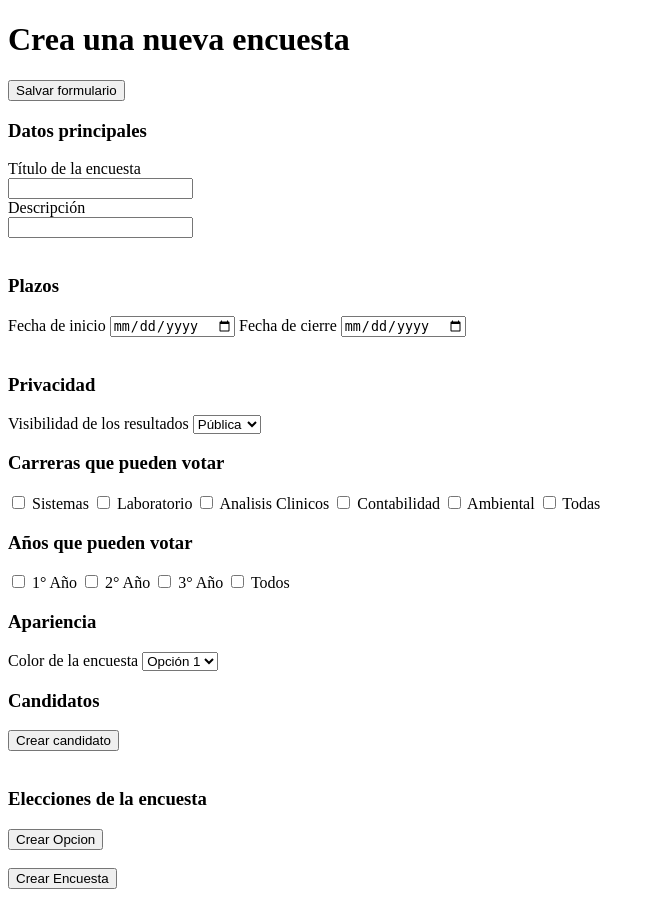
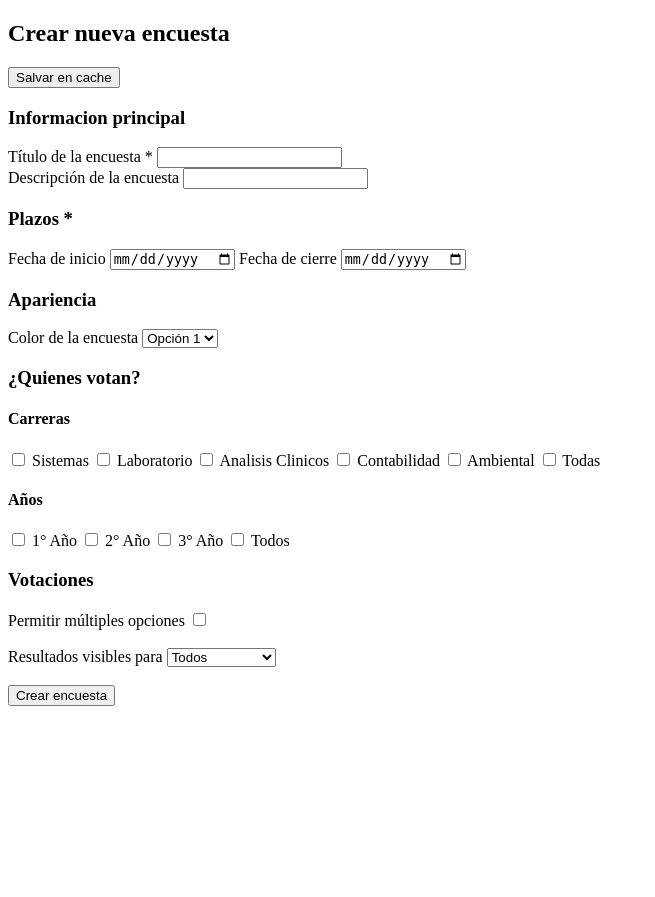
Before and after one commit to ExequielSoria/encuestas-institucionales, a PHP site: page /app/views/createPoll.php in a window 1280 px wide. Shown: the whole page, without its empty margins (0-655 px from the left). After the commit the page ends 706 px from the top, so only its background shows below. Run offline with PHP 8.4, Linux system fonts and the light colour scheme.

Commit message:
Reestructuracion al sistema de carga de encuestas

```diff
--- a/app/views/createPoll.php
+++ b/app/views/createPoll.php
@@ -21,63 +21,57 @@ $years = $form_data['years'] ?? [];
 </head>
 <body>
 
-    <h1>Crea una nueva encuesta</h1>
-
 
   <form action="?controller=Polls&action=validatePoll" method="POST">
 
-        <button type="submit" name="saveForm">Salvar formulario</button>
+    <h2>Crear nueva encuesta</h2>
 
-        <h3>Datos principales</h3>
+    <button type="submit" name="saveForm">Salvar en cache</button>
 
-        <label for="title">Título de la encuesta</label>
-        <br>
-        <input type="text" id="title" name="title" value="<?= htmlspecialchars($form_data['title'] ?? '') ?>" notrequired>
+    <h3>Informacion principal</h3>
+
+    <label for="title">Título de la encuesta *</label>
+    <input type="text" id="title" name="title" value="<?= htmlspecialchars($form_data['title'] ?? '') ?>" required>
 
     <br>
 
-        <label for="description">Descripción</label>
-        <br>
+    <label for="description">Descripción de la encuesta</label>
     <input type="text" id="description" name="description" value="<?= htmlspecialchars($form_data['description'] ?? '') ?>" >
 
     <br>
-        <br>
 
-        <h3>Plazos</h3>
-
+    <h3>Plazos *</h3>
 
     <label for="startDate">Fecha de inicio</label>
-        <input type="date" id="startDate" name="startDate" value="<?= htmlspecialchars($form_data['startDate'] ?? '') ?>" notrequired></input>
+    <input type="date" id="startDate" name="startDate" value="<?= htmlspecialchars($form_data['startDate'] ?? '') ?>" required></input>
 
     <label for="endDate">Fecha de cierre</label>
-        <input type="date" id="endDate" name="endDate" value="<?= htmlspecialchars($form_data['endDate'] ?? '') ?>" notrequired></input>
+    <input type="date" id="endDate" name="endDate" value="<?= htmlspecialchars($form_data['endDate'] ?? '') ?>" required></input>
 
-        <br>
-        <br>
-
-        <h3>Privacidad</h3>
-
-
-        <label for="visibility">Visibilidad de los resultados</label>
-        <select id="visibility" name="visibility" value="<?= htmlspecialchars($form_data['visibility'] ?? '') ?>" notrequired>
-            <option value="public" <?= ($form_data['visibility'] ?? '') === 'public' ? 'selected' : '' ?>>Pública</option>
-            <option value="private" <?= ($form_data['visibility'] ?? '') === 'private' ? 'selected' : '' ?>>Privada</option>
-
-        </select>
     <br>
 
 
-        <h3>Carreras que pueden votar</h3>
+    <h3>Apariencia</h3>
+
+    <label for="color">Color de la encuesta</label>
+    <select id="color" name="color">
+      <option value="1" <?= ($form_data['color'] ?? '') === '1' ? 'selected' : '' ?>>Opción 1</option>
+      <option value="2" <?= ($form_data['color'] ?? '') === '2' ? 'selected' : '' ?>>Opción 2</option>
+      <option value="3" <?= ($form_data['color'] ?? '') === '3' ? 'selected' : '' ?>>Opción 3</option>
+      <option value="4" <?= ($form_data['color'] ?? '') === '4' ? 'selected' : '' ?>>Opción 4</option>
+      <option value="5" <?= ($form_data['color'] ?? '') === '5' ? 'selected' : '' ?>>Opción 5</option>
+    </select>
 
 
-        <label>
-            <input type="checkbox" name="careers[]" value="sistemas" <?= in_array('sistemas', $careers) ? 'checked' : '' ?>> Sistemas
-        </label>
 
 
-        <label>
-            <input type="checkbox" name="careers[]" value="laboratorio" <?= in_array('laboratorio', $careers) ? 'checked' : '' ?>> Laboratorio
-        </label>
+    <h3>¿Quienes votan?</h3>
+
+    <h4>Carreras</h4>
+
+    <label> <input type="checkbox" name="careers[]" value="sistemas" <?= in_array('sistemas', $careers) ? 'checked' : '' ?>> Sistemas </label>
+
+    <label> <input type="checkbox" name="careers[]" value="laboratorio" <?= in_array('laboratorio', $careers) ? 'checked' : '' ?>> Laboratorio </label>
 
 
     <label>
@@ -94,11 +88,11 @@ $years = $form_data['years'] ?? [];
     </label>
 
     <label>
-            <input type="checkbox" name="careers[]" value="all" <?= in_array('all', $careers) ? 'checked' : '' ?>> Todas
+        <input type="checkbox" name="careers[]" value="ALL" <?= in_array('ALL', $careers) ? 'checked' : '' ?>> Todas
     </label>
 
 
-        <h3>Años que pueden votar</h3>
+    <h4>Años</h4>
 
 
     <label>
@@ -116,125 +110,34 @@ $years = $form_data['years'] ?? [];
     </label>
 
     <label>
-            <input type="checkbox" name="years[]" value="all" <?= in_array('all', $years) ? 'checked' : '' ?>> Todos
+        <input type="checkbox" name="years[]" value="ALL" <?= in_array('ALL', $years) ? 'checked' : '' ?>> Todos
+    </label>
+
+    <h3>Votaciones</h3>
+
+    <label for="multipleChoice">
+
+      Permitir múltiples opciones
+      <input type="checkbox" id="multipleChoice" name="multipleChoice" value="1" <?= isset($form_data['multipleChoice']) && $form_data['multipleChoice'] ? 'checked' : '' ?>>
+
     </label>
 
     <br>
+    <br>
 
-        <h3>Apariencia</h3>
-
-        <label for="color">Color de la encuesta</label>
-        <select id="color" name="color" notrequired>
-
-        <option value="1" <?= ($form_data['color'] ?? '') === '1' ? 'selected' : '' ?>>Opción 1</option>
-        <option value="2" <?= ($form_data['color'] ?? '') === '2' ? 'selected' : '' ?>>Opción 2</option>
-        <option value="3" <?= ($form_data['color'] ?? '') === '3' ? 'selected' : '' ?>>Opción 3</option>
-        <option value="4" <?= ($form_data['color'] ?? '') === '4' ? 'selected' : '' ?>>Opción 4</option>
-        <option value="5" <?= ($form_data['color'] ?? '') === '5' ? 'selected' : '' ?>>Opción 5</option>
-
+    <label for="visibility">Resultados visibles para</label>
+    <select id="visibility" name="visibility" value="<?= htmlspecialchars($form_data['visibility'] ?? '') ?>">
+        <option value="public" <?= ($form_data['visibility'] ?? '') === 'public' ? 'selected' : '' ?>>Todos</option>
+        <option value="private" <?= ($form_data['visibility'] ?? '') === 'private' ? 'selected' : '' ?>>Solo directivos</option>
 
     </select>
 
     <br>
+    <br>
 
-        <h3>Candidatos</h3>
-
-
-        <div id="candidatesContainer">
-          <?php if (!empty($form_data['candidates'])): ?>
-              <?php foreach ($form_data['candidates'] as $i => $candidate): ?>
-                  <div class="candidate">
-                      <input type="text" name="candidates[<?= $i ?>][name]" placeholder="Nombre del nuevo candidato" value="<?= htmlspecialchars($candidate['name'] ?? '') ?>">
-                      <input type="text" name="candidates[<?= $i ?>][description]" placeholder="Descripcion del nuevo candidato" value="<?= htmlspecialchars($candidate['description'] ?? '') ?>">
-                      <input type="text" name="candidates[<?= $i ?>][age]" placeholder="Edad del nuevo candidato" value="<?= htmlspecialchars($candidate['age'] ?? '') ?>">
-                      <input type="text" name="candidates[<?= $i ?>][career]" placeholder="Carrera del nuevo candidato" value="<?= htmlspecialchars($candidate['career'] ?? '') ?>">
-                      <!-- El campo foto no se puede prellenar por seguridad -->
-                      <input type="file" name="candidate<?= $i ?>[photo]" placeholder="Foto del nuevo candidato">
-                      <button type="button" onclick="deleteCandidate(this)">Eliminar</button>
-                  </div>
-              <?php endforeach; ?>
-          <?php endif; ?>
-      </div>
-
-        <button type="button" onclick="createCandidate()">Crear candidato</button><br><br>
-
-        <h3>Elecciones de la encuesta</h3>
-
-        <div id="optionsContainer">
-          <?php if (!empty($form_data['options'])): ?>
-              <?php foreach ($form_data['options'] as $i => $option): ?>
-                  <div class="option">
-                      <input type="text" name="options[<?= $i ?>][name]" placeholder="Nombre de la opción" value="<?= htmlspecialchars($option['name'] ?? '') ?>">
-                      <input type="text" name="options[<?= $i ?>][description]" placeholder="Descripción" value="<?= htmlspecialchars($option['description'] ?? '') ?>">
-                      <input type="file" name="options[<?= $i ?>][photo]">
-                      <button type="button" onclick="deleteOption(this)">Eliminar</button>
-                  </div>
-              <?php endforeach; ?>
-          <?php endif; ?>
-        </div>
-
-        <button type="button" onclick="createOption()">Crear Opcion</button><br><br>
-
-
-
-        <button type="submit">Crear Encuesta</button>
+    <button type="submit">Crear encuesta</button>
     </form>
 
-    <script>
-    let cont = 0;
-    let cont2 = 0;
-
-    function createCandidate() {
-      cont++;
-      const container = document.getElementById('candidatesContainer');
-
-      const div = document.createElement('div');
-      div.classList.add('candidate');
-      div.innerHTML = `
-        <input type="text" name="candidates[${cont}][name]" placeholder="Nombre del nuevo candidato" required>
-        <input type="text" name="candidates[${cont}][description]" placeholder="Descripción" required>
-        <input type="text" name="candidates[${cont}][age]" placeholder="Edad" required>
-        <input type="text" name="candidates[${cont}][career]" placeholder="Carrera" required>
-        <input type="file" name="candidates[${cont}][photo]">
-
-        <button type="button" onclick="deleteCandidate(this)">Eliminar</button>
-      `;
-
-      container.appendChild(div);
-    }
-
-    function deleteCandidate(boton) {
-      boton.parentElement.remove();
-    }
-
-
-    function createOption() {
-      cont2++;
-      const container = document.getElementById('optionsContainer');
-
-      const div = document.createElement('div');
-      div.classList.add('option');
-      div.innerHTML = `
-        <input type="text" name="options[${cont2}][name]" placeholder="Nombre de la opcion" notrequired>
-        <input type="text" name="options[${cont2}][description]" placeholder="Descripcion de la opcion" notrequired>
-        <input type="file" name="options[${cont2}][photo]" placeholder="Foto de la opcion">
-
-        <button type="button" onclick="deleteOption(this)">Eliminar</button>
-      `;
-
-      container.appendChild(div);
-    }
-
-    function deleteOption(boton) {
-      boton.parentElement.remove();
-    }
-
-  </script>
-
-<script>
-  let cont = <?= isset($form_data['candidates']) ? count($form_data['candidates']) : 0 ?>;
-  let cont2 = 0; // Lo mismo si querés persistir opciones
-</script>
 
 </body>
 </html>
```
Also changed, not shown: app/controllers/PollsController.php (+87 -13 lines), app/models/PollsModel.php (added). Lines whose indentation alone changed are shown as unchanged.
